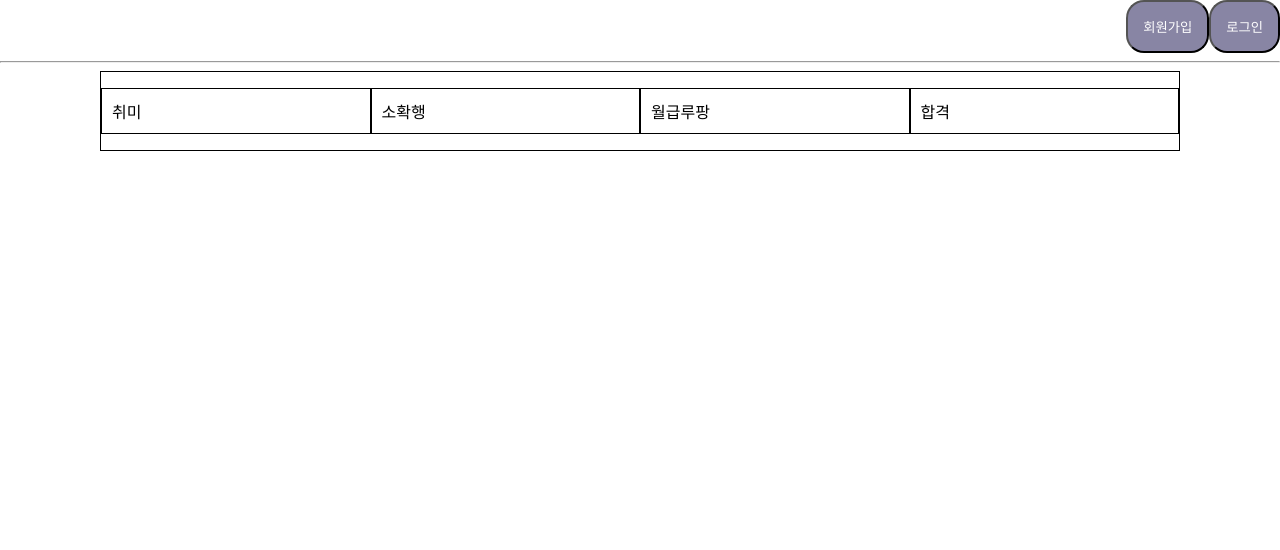
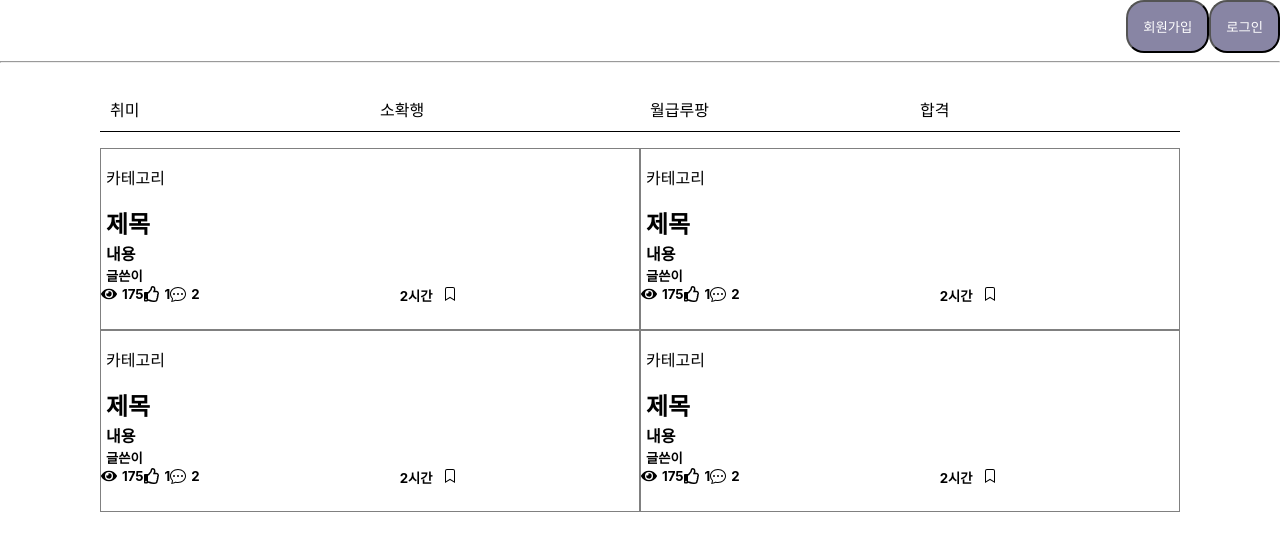
Before and after one commit to dongisarang/najarang, a React (Create React App) app in the folder front/: page /list in a window 1280 px wide. Shown: the top 550 px of the page. Built offline with nearby package versions, Linux system fonts and the light colour scheme.

Commit message:
[feat] 리스트뷰에 내용 추가

```diff
--- a/front/package.json
+++ b/front/package.json
@@ -9,6 +9,7 @@
     "react": "^16.13.1",
     "react-dom": "^16.13.1",
     "react-google-login": "^5.1.20",
+    "react-icons": "^3.10.0",
     "react-kakao-login": "^1.2.2",
     "react-naver-login": "^0.1.3-alpha1",
     "react-router-dom": "^5.2.0",
--- a/front/src/component/ListPage.js
+++ b/front/src/component/ListPage.js
@@ -2,6 +2,10 @@ import styled from 'styled-components';
 import { Link, Route, BrowserRouter as Router } from "react-router-dom"
 import React, {  Component } from 'react';
 import ListHeader from './ListHeader';
+import { FaEye } from "react-icons/fa";
+import { FaRegThumbsUp } from "react-icons/fa";
+import { BsChatDots } from "react-icons/bs";
+import { BsBookmark } from "react-icons/bs";
 const ListPage = ({category}) =>{
     const list = ['취미','소확행','월급루팡','합격'];
     return(
@@ -14,6 +18,74 @@ const ListPage = ({category}) =>{
                 }
 
             </CategoryLayout>
+            <ListViewLayout>
+                <MainLayout>
+                    <p>카테고리</p>
+                    <h2>제목</h2>
+                    <h4>내용</h4>
+                    <h5>글쓴이</h5>
+                    <div className="row">
+                    <FaEye></FaEye>
+                    <h5>175</h5>
+                    <FaRegThumbsUp></FaRegThumbsUp>
+                    <h5>1</h5>
+                    <BsChatDots></BsChatDots>
+                    <h5>2</h5>
+                    <h5 className = "icon">2시간</h5>
+                    <BsBookmark className="bookMark"></BsBookmark>
+                    </div>
+                </MainLayout>
+                <MainLayout>
+                    <p>카테고리</p>
+                    <h2>제목</h2>
+                    <h4>내용</h4>
+                    <h5>글쓴이</h5>
+                    <div className="row">
+                    <FaEye></FaEye>
+                    <h5>175</h5>
+                    <FaRegThumbsUp></FaRegThumbsUp>
+                    <h5>1</h5>
+                    <BsChatDots></BsChatDots>
+                    <h5>2</h5>
+                    <h5 className = "icon">2시간</h5>
+                    <BsBookmark className="bookMark"></BsBookmark>
+                    </div>
+                </MainLayout>
+            </ListViewLayout>
+            <ListViewLayout>
+                <MainLayout>
+                    <p>카테고리</p>
+                    <h2>제목</h2>
+                    <h4>내용</h4>
+                    <h5>글쓴이</h5>
+                    <div className="row">
+                    <FaEye></FaEye>
+                    <h5>175</h5>
+                    <FaRegThumbsUp></FaRegThumbsUp>
+                    <h5>1</h5>
+                    <BsChatDots></BsChatDots>
+                    <h5>2</h5>
+                    <h5 className = "icon">2시간</h5>
+                    <BsBookmark className="bookMark"></BsBookmark>
+                    </div>
+                </MainLayout>
+                <MainLayout>
+                    <p>카테고리</p>
+                    <h2>제목</h2>
+                    <h4>내용</h4>
+                    <h5>글쓴이</h5>
+                    <div className="row">
+                    <FaEye></FaEye>
+                    <h5>175</h5>
+                    <FaRegThumbsUp></FaRegThumbsUp>
+                    <h5>1</h5>
+                    <BsChatDots></BsChatDots>
+                    <h5>2</h5>
+                    <h5 className = "icon">2시간</h5>
+                    <BsBookmark className="bookMark"></BsBookmark>
+                    </div>
+                </MainLayout>
+            </ListViewLayout>
         </ListLayout>
     )
 }
@@ -21,14 +93,55 @@ const ListLayout = styled.div`
     display:flex;
     flex-direction:column;
 `;
+const ListViewLayout = styled.div`
+    display:flex;
+    flex-direction:row;
+    margin-left:100px;
+    margin-right:100px;
+
+`;
+const MainLayout = styled.div`
+    display:flex;
+    flex-direction:column;
+    flex:1;
+    border: 1px solid gray;
+    height:180px;
+    p{
+        display:flex;
+        margin-left:5px;
+    }
+    h2{
+        display:flex;
+        margin:0px 0px 1px 5px;
+    }
+    h4{
+        display:flex;
+        margin:0px 0px 1px 5px;
+    }
+    h5{
+        display:flex;
+        margin:0px 0px 1px 5px;
+    }
+    .row{
+        display:flex;
+        flex-direction:row;
+
+        .icon{
+            margin-left: 200px;
+        }
+        .bookMark{
+            margin-left:10px;
+        }
+    }
+`;
 const CategoryLayout = styled.div`
     display:flex;
     margin-left:100px;
     margin-right:100px;
-    border: 1px solid black;
+
     p{
         flex:1;
-        border: 1px solid black;
+        border-bottom: 1px solid black;
         justify-content:center;
         padding: 10px;
         align-items: center;
--- a/front/src/component/TopLayout.js
+++ b/front/src/component/TopLayout.js
@@ -39,18 +39,15 @@ const TopLayout=()=>(
             </Link>
 
 
-        <TopicCircle>
-                토픽
-        </TopicCircle>
-        <TopicCircle>
-                토픽
-        </TopicCircle>
-        <TopicCircle>
-                토픽
-        </TopicCircle>
-        <TopicCircle>
-                토픽
-        </TopicCircle>
+            <Link to="/list">
+                <TopicCircle>토픽</TopicCircle>
+            </Link>
+            <Link to="/list">
+                <TopicCircle>토픽</TopicCircle>
+            </Link>
+            <Link to="/list">
+                <TopicCircle>토픽</TopicCircle>
+            </Link>
     </TopicCircleLayout>
 
     </div>
```
Also changed, not shown: 1 other file (tests, documents, lock files or other folders).
